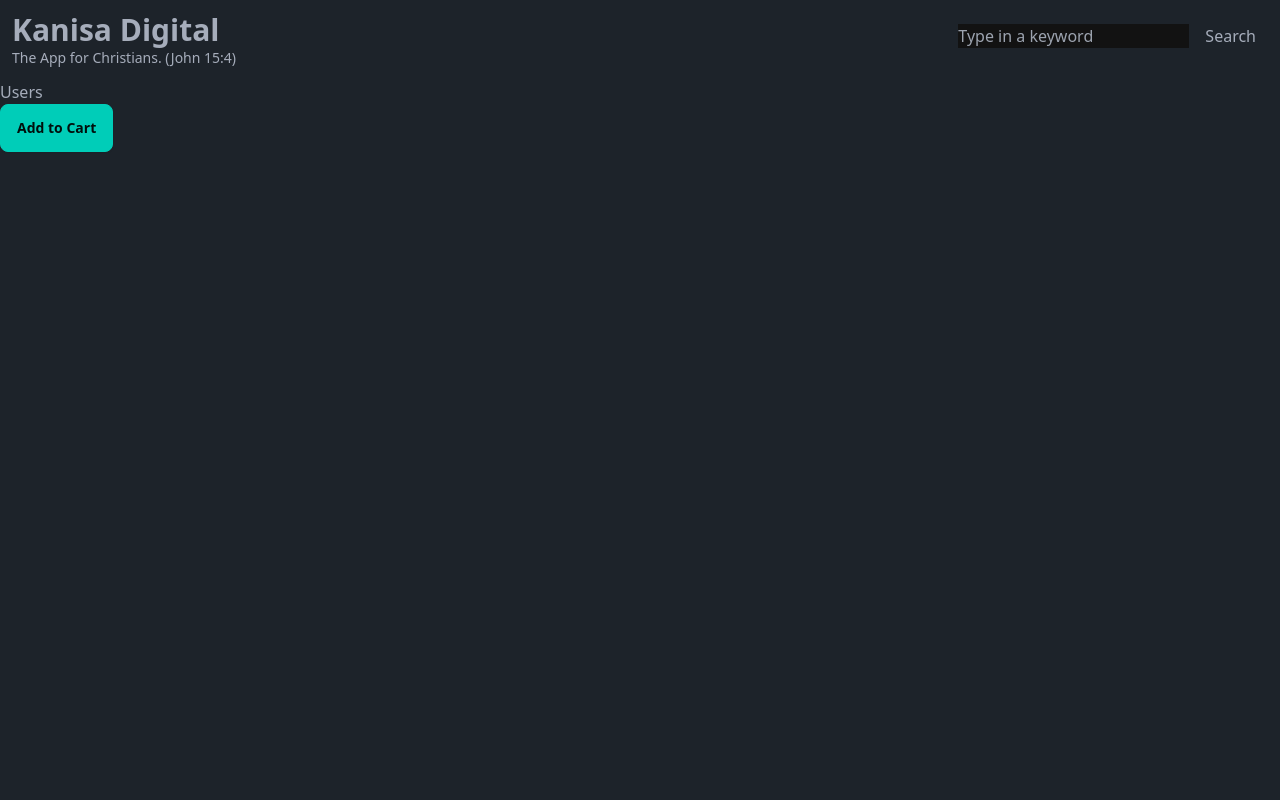
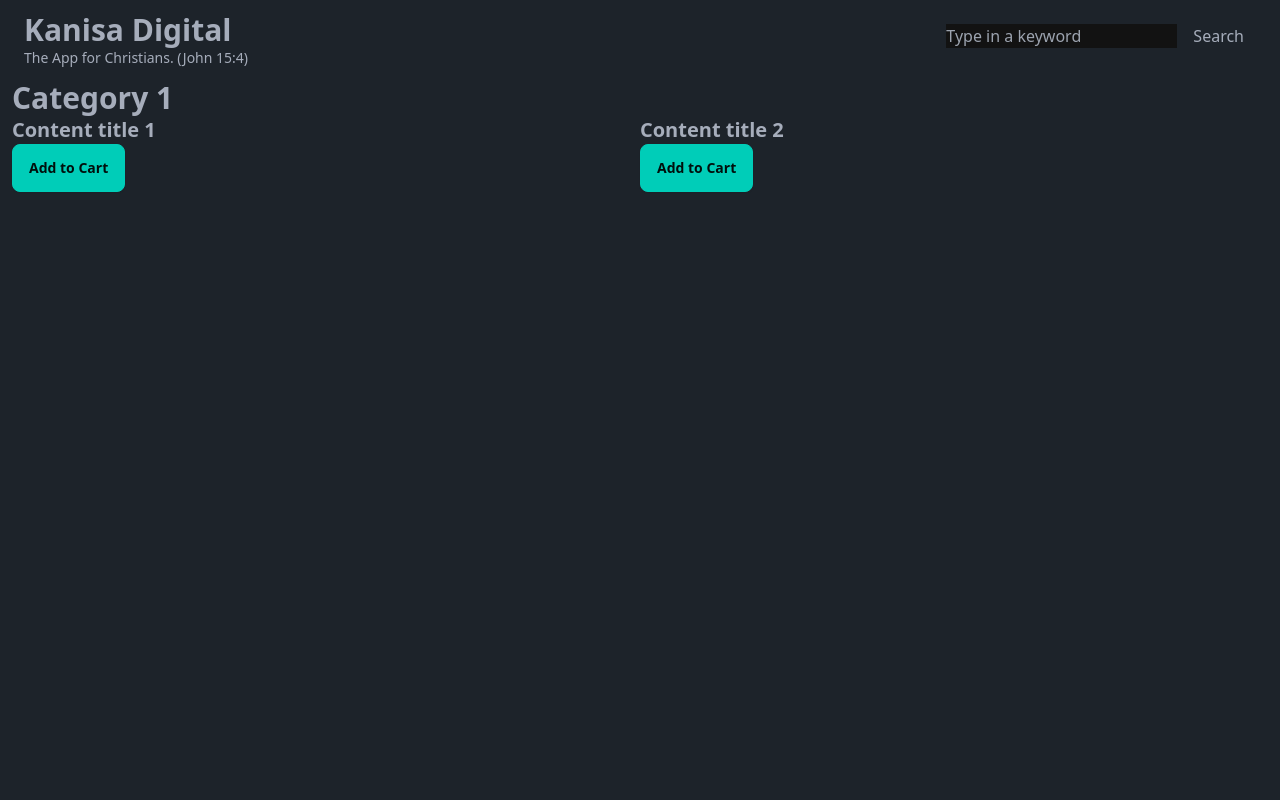
Before and after one commit to dexterbrian/Kanisa-Digital, a Next.js app: page / in a window 1280 px wide. Shown: the top 800 px of the page. Built offline with nearby package versions, Linux system fonts and the light colour scheme.

Commit message:
Created sample content data and displayed them on the UI by mapping over the content and categories

```diff
--- /dev/null
+++ b/app/components/CategoryCard.tsx
@@ -0,0 +1,24 @@
+import React from 'react'
+import ContentCard from './ContentCard'
+import NavBar from "./NavBar";
+import { Category } from '../page';
+
+interface CategoryCardProps {
+    category: Category
+}
+
+const CategoryCard: React.FC<CategoryCardProps> = ({category}) => {
+  return (
+    <div className='categoryCard h-screen m-3'>
+        {category.id === 1 ? <NavBar /> : null}
+        <h1 className='text-3xl font-bold'>{category.name}</h1>
+        <div className='flex flex-row'>
+            {
+                category.content.map(content => <ContentCard key={content.id} content={content} />)
+            }
+        </div>
+    </div>
+  )
+}
+
+export default CategoryCard
--- a/app/components/ContentCard.tsx
+++ b/app/components/ContentCard.tsx
@@ -1,11 +1,16 @@
 import React from 'react'
 import PlayButton from './PlayButton';
 import Link from "next/link";
+import { Content } from '../page';
 
-const ContentCard = () => {
+interface ContentCardProps {
+  content: Content
+}
+
+const ContentCard: React.FC<ContentCardProps> = ({ content }) => {
   return (
-    <div>
-        <Link href="/users">Users</Link>
+    <div className='contentCard w-screen mx-0'>
+        <h1 className='text-xl font-bold'>{content.title}</h1>
         <PlayButton />
     </div>
   )
--- a/app/page.tsx
+++ b/app/page.tsx
@@ -1,12 +1,70 @@
 import Image from "next/image";
+import CategoryCard from "./components/CategoryCard";
 import ContentCard from "./components/ContentCard";
-import NavBar from "./components/NavBar";
+
+export interface Content {
+  id: number,
+  title: string
+}
+
+export interface Category {
+  id: number,
+  name: string,
+  description: string
+  content: Array<Content>
+}
 
 export default function Home() {
+
+  const sampleContentData: Array<Content> = [
+    {
+      id: 1,
+      title: 'Content title 1'
+    },
+    {
+      id: 2,
+      title: 'Content title 2s'
+    }
+  ];
+
+  const sampleCategoryData: Array<Category> = [
+    {
+      id: 1,
+      name: 'Category 1',
+      description: 'Category 1 description',
+      content: [
+        {
+          id: 1,
+          title: 'Content title 1'
+        },
+        {
+          id: 2,
+          title: 'Content title 2'
+        }
+      ]
+    },
+    {
+      id: 2,
+      name: 'Category 2',
+      description: 'Category 2 description',
+      content: [
+        {
+          id: 3,
+          title: 'Content title 3'
+        },
+        {
+          id: 4,
+          title: 'Content title 4'
+        }
+      ]
+    }
+  ];
+
   return (
     <main>
-      <NavBar />
-      <ContentCard />
+      {
+        sampleCategoryData.map(category => <CategoryCard category={category}/>)
+      }
     </main>
   );
 }
```
